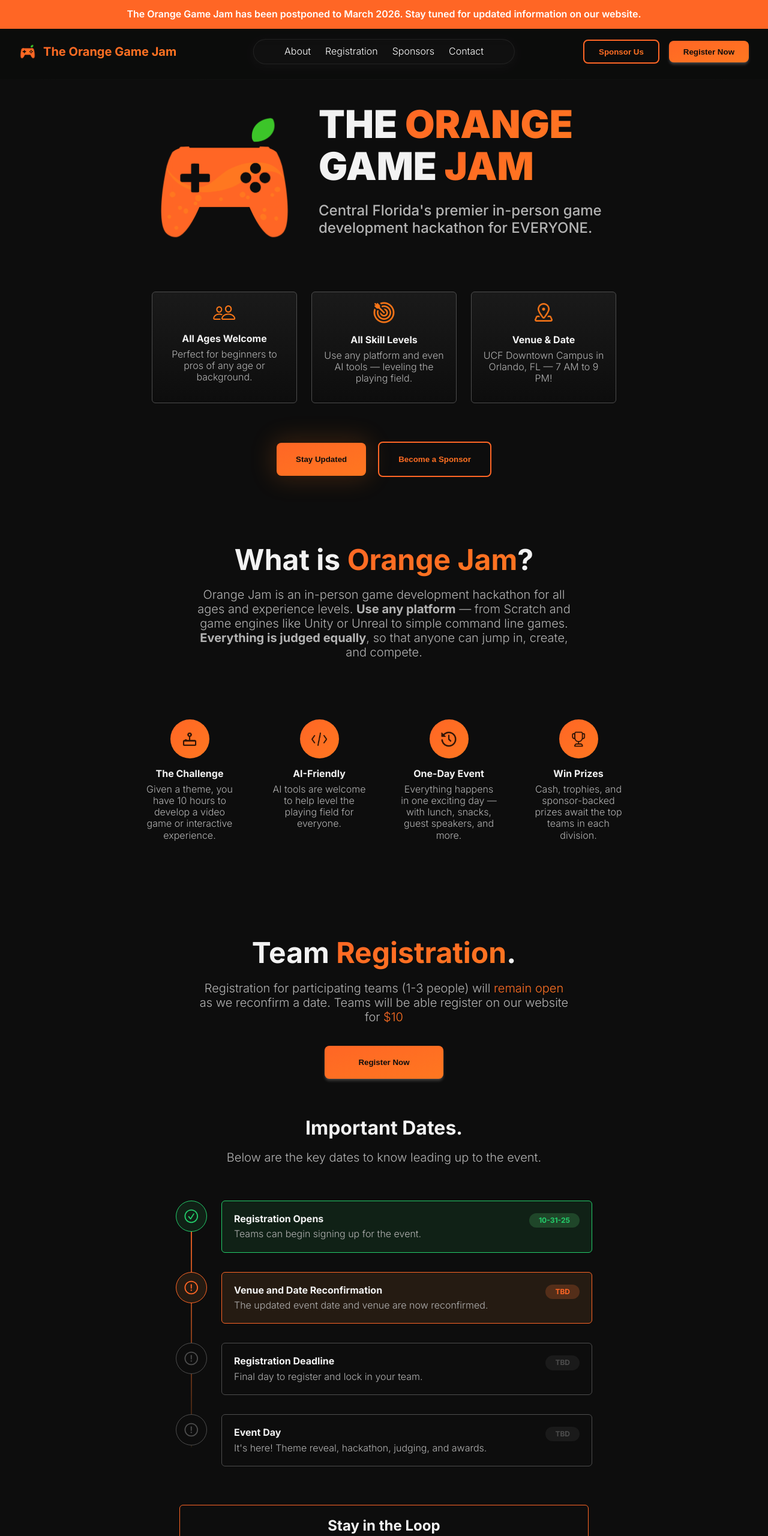
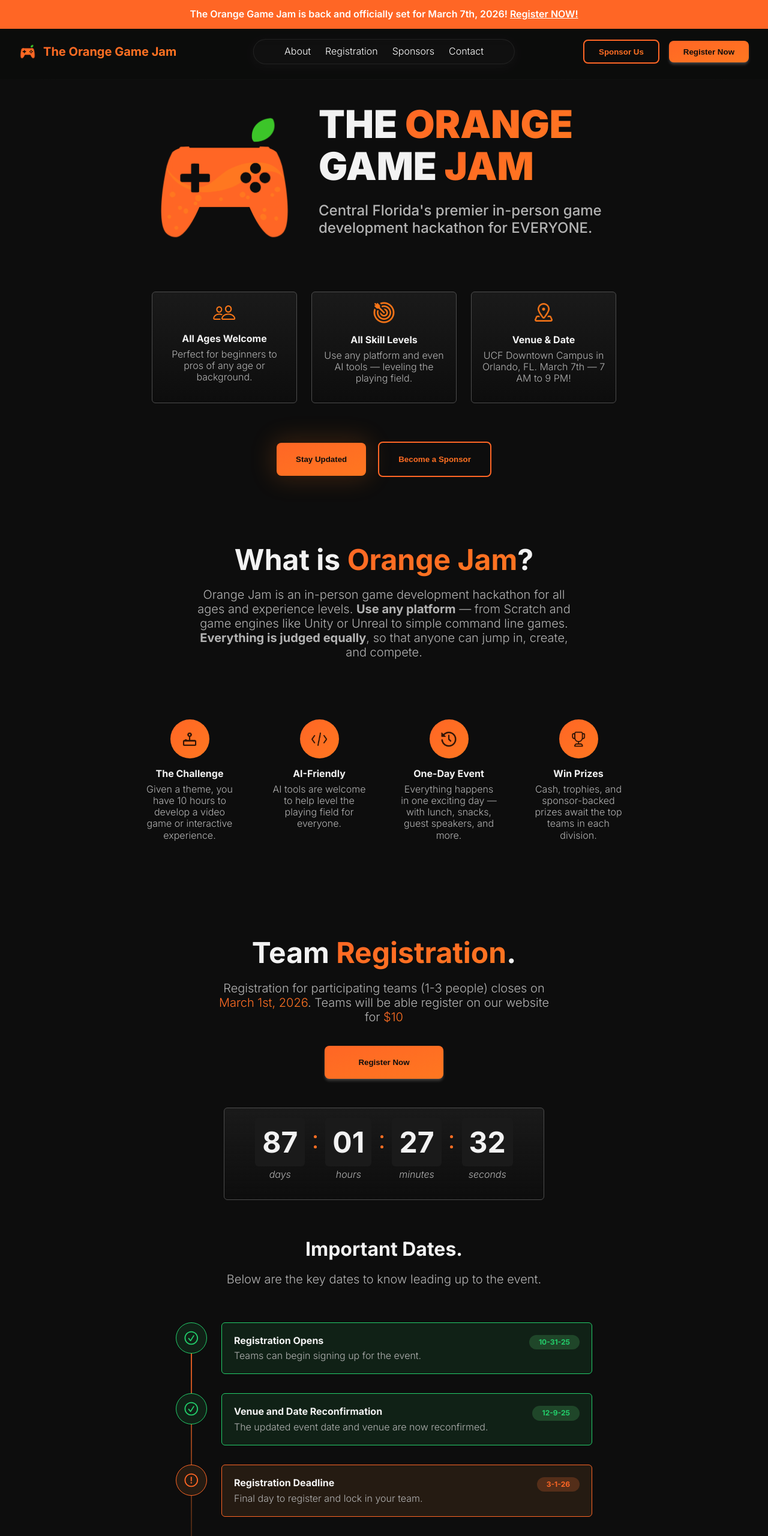
Before and after one commit to orangegamejam/orangegamejam.github.io, a plain HTML site: page index.html in a window 1280 px wide. Shown: the top 2560 px of the page at 60% size. Drawn offline with Linux system fonts and the light colour scheme.

Commit message:
Confirmed new date

```diff
--- a/index.html
+++ b/index.html
@@ -68,7 +68,7 @@
 
     <!-- Announcement bar -->
     <div class="announcement-bar">
-        <p>The Orange Game Jam has been postponed to March 2026. Stay tuned for updated information on our website.</p>
+        <p>The Orange Game Jam is back and officially set for March 7th, 2026! <a href="registration.html"><u>Register NOW!</u></a></p>
     </div>
 
     <nav class="navbar">
@@ -139,7 +139,7 @@
             <div class="card" id="landing-card">
                 <img class="landing-cards-logo" src="./static/icons/icons8-address-48.png"></img>
                 <p class="card-title">Venue & Date</p>
-                <p class="card-text">UCF Downtown Campus in Orlando, FL — 7 AM to 9 PM!</p>
+                <p class="card-text"> UCF Downtown Campus in Orlando, FL. March 7th — 7 AM to 9 PM!</p>
             </div>
         </div>
 
@@ -187,12 +187,11 @@
         <div class="section-header">
             <p class="section-title">Team <span class="gradient-text">Registration</span>.</p>
             <!-- <p class="section-description">Registration for participating teams (1-3 people) will close on <span class="gradient-text">January 1st, 2026</span>. Teams will be able register on our website for <span class="gradient-text">$10</span></p> -->
-            <p class="section-description">Registration for participating teams (1-3 people) will <span class="gradient-text">remain open</span> as we reconfirm a date. Teams will be able register on our website for <span class="gradient-text">$10</span></p>
+            <p class="section-description">Registration for participating teams (1-3 people) closes on <span class="gradient-text">March 1st, 2026</span>. Teams will be able register on our website for <span class="gradient-text">$10</span></p>
         </div>
 
         <a href="registration.html"><button class="button-filled" id="register-btn">Register Now</button></a>
 
-        <!--
         <div class="card" id="registration-timer">
             <div class="digit">
                 <div class="number">
@@ -237,7 +236,6 @@
                 <p class="timer-label">seconds</p>
             </div>
         </div>
-        -->
 
         <div id="timeline-header">
             <div class="section-header">
@@ -270,13 +268,13 @@
                     </div>
                 </div>
 
-                <div class="timeline-item next">
+                <div class="timeline-item completed">
                     <div class="timeline-icon">
                         <svg class="timeline-logo" version="1.1" xmlns="http://www.w3.org/2000/svg" xmlns:xlink="http://www.w3.org/1999/xlink" viewBox="0 0 20.2832 19.9316">
                             <g>
                                 <rect height="19.9316" opacity="0" width="20.2832" x="0" y="0"/>
                                 <path d="M9.96094 19.9219C15.459 19.9219 19.9219 15.459 19.9219 9.96094C19.9219 4.46289 15.459 0 9.96094 0C4.46289 0 0 4.46289 0 9.96094C0 15.459 4.46289 19.9219 9.96094 19.9219ZM9.96094 18.2617C5.37109 18.2617 1.66016 14.5508 1.66016 9.96094C1.66016 5.37109 5.37109 1.66016 9.96094 1.66016C14.5508 1.66016 18.2617 5.37109 18.2617 9.96094C18.2617 14.5508 14.5508 18.2617 9.96094 18.2617Z"/>
-                                <path d="M9.95117 11.7188C10.4102 11.7188 10.6836 11.4551 10.6934 10.9473L10.8398 5.79102C10.8496 5.29297 10.459 4.92188 9.94141 4.92188C9.41406 4.92188 9.04297 5.2832 9.05273 5.78125L9.17969 10.9473C9.18945 11.4453 9.46289 11.7188 9.95117 11.7188ZM9.95117 14.8926C10.5078 14.8926 10.9961 14.4434 10.9961 13.877C10.9961 13.3105 10.5176 12.8613 9.95117 12.8613C9.375 12.8613 8.89648 13.3203 8.89648 13.877C8.89648 14.4336 9.38477 14.8926 9.95117 14.8926Z"/>
+                                <path d="M8.88672 14.5996C9.20898 14.5996 9.48242 14.4434 9.67773 14.1406L14.1406 7.11914C14.248 6.92383 14.375 6.70898 14.375 6.49414C14.375 6.05469 13.9844 5.77148 13.5742 5.77148C13.3301 5.77148 13.0859 5.92773 12.9004 6.21094L8.84766 12.7148L6.92383 10.2246C6.68945 9.91211 6.47461 9.83398 6.20117 9.83398C5.78125 9.83398 5.44922 10.1758 5.44922 10.6055C5.44922 10.8203 5.53711 11.0254 5.67383 11.2109L8.05664 14.1406C8.30078 14.4629 8.56445 14.5996 8.88672 14.5996Z"/>
                             </g>
                         </svg>
                     </div>
@@ -286,12 +284,12 @@
                         <p class="card-text tt timeline-text">The updated event date and venue are now reconfirmed.</p>
 
                         <div class="timeline-card-date">
-                            <p class="timeline-card-date-text">TBD</p>
+                            <p class="timeline-card-date-text">12-9-25</p>
                         </div>
                     </div>
                 </div>
 
-                <div class="timeline-item upcoming">
+                <div class="timeline-item next">
                     <div class="timeline-icon">
                         <svg class="timeline-logo" version="1.1" xmlns="http://www.w3.org/2000/svg" xmlns:xlink="http://www.w3.org/1999/xlink" viewBox="0 0 20.2832 19.9316">
                             <g>
@@ -307,7 +305,7 @@
                         <p class="card-text tt timeline-text">Final day to register and lock in your team.</p>
 
                         <div class="timeline-card-date">
-                            <p class="timeline-card-date-text">TBD</p>
+                            <p class="timeline-card-date-text">3-1-26</p>
                         </div>
                     </div>
                 </div>
@@ -328,7 +326,7 @@
                         <p class="card-text tt timeline-text">It's here! Theme reveal, hackathon, judging, and awards.</p>
 
                         <div class="timeline-card-date">
-                            <p class="timeline-card-date-text">TBD</p>
+                            <p class="timeline-card-date-text">3-7-26</p>
                         </div>
                     </div>
                 </div>
--- a/static/css/0_base.css
+++ b/static/css/0_base.css
@@ -241,3 +241,6 @@ a {
   0% { transform: rotate(0deg); }
   100% { transform: rotate(360deg); }
 }
+a {
+    color: white;
+}
--- a/static/js/countdown.js
+++ b/static/js/countdown.js
@@ -5,7 +5,7 @@ document.addEventListener("DOMContentLoaded", () => {
     const seconds = document.querySelector("#seconds");
 
     // Set countdown date
-    const targetDate = new Date("2026-01-01T00:00:00").getTime();
+    const targetDate = new Date("2026-03-07T00:00:00").getTime();
 
     function updateCountdown() {
         const now = new Date().getTime();
```
Also changed, not shown: registration.html (+1 -1 lines).
